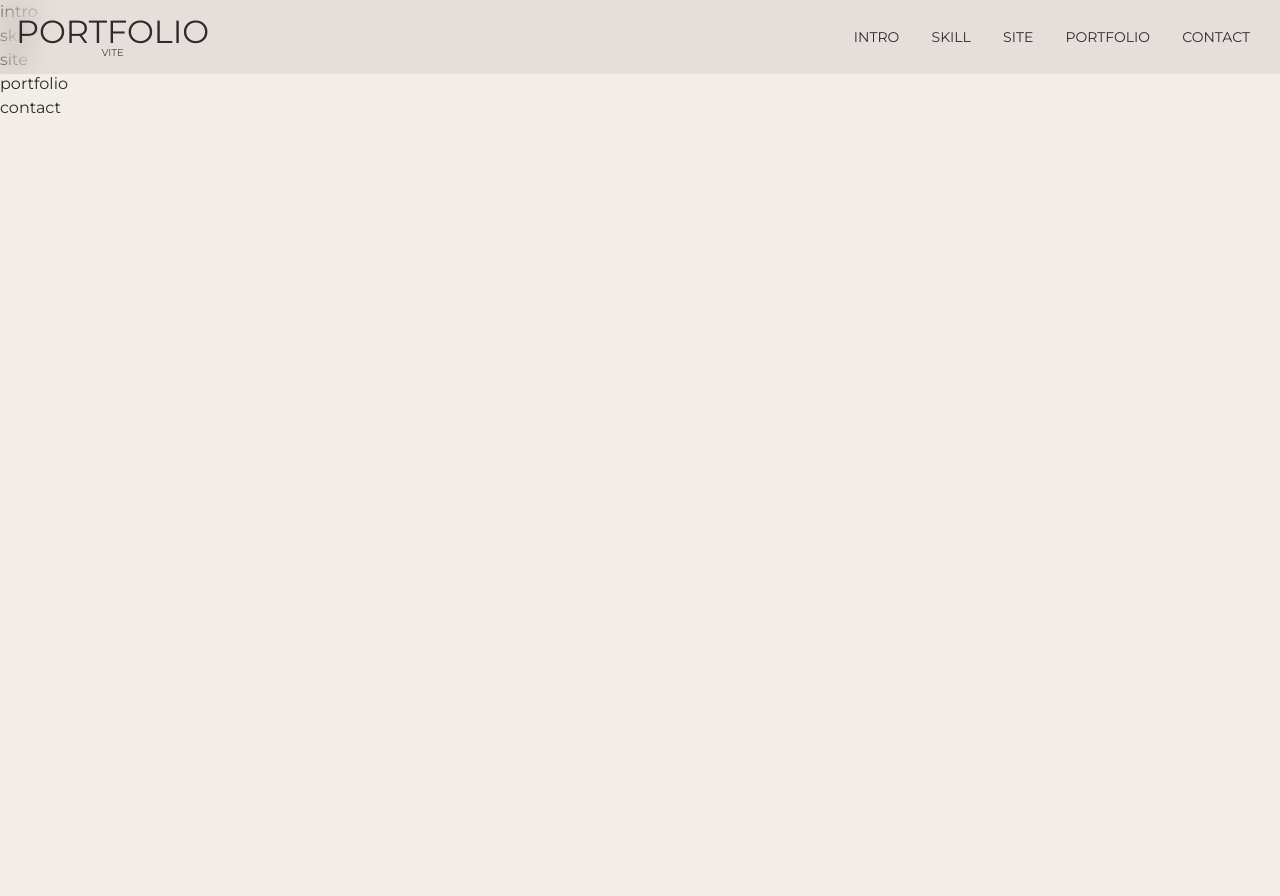
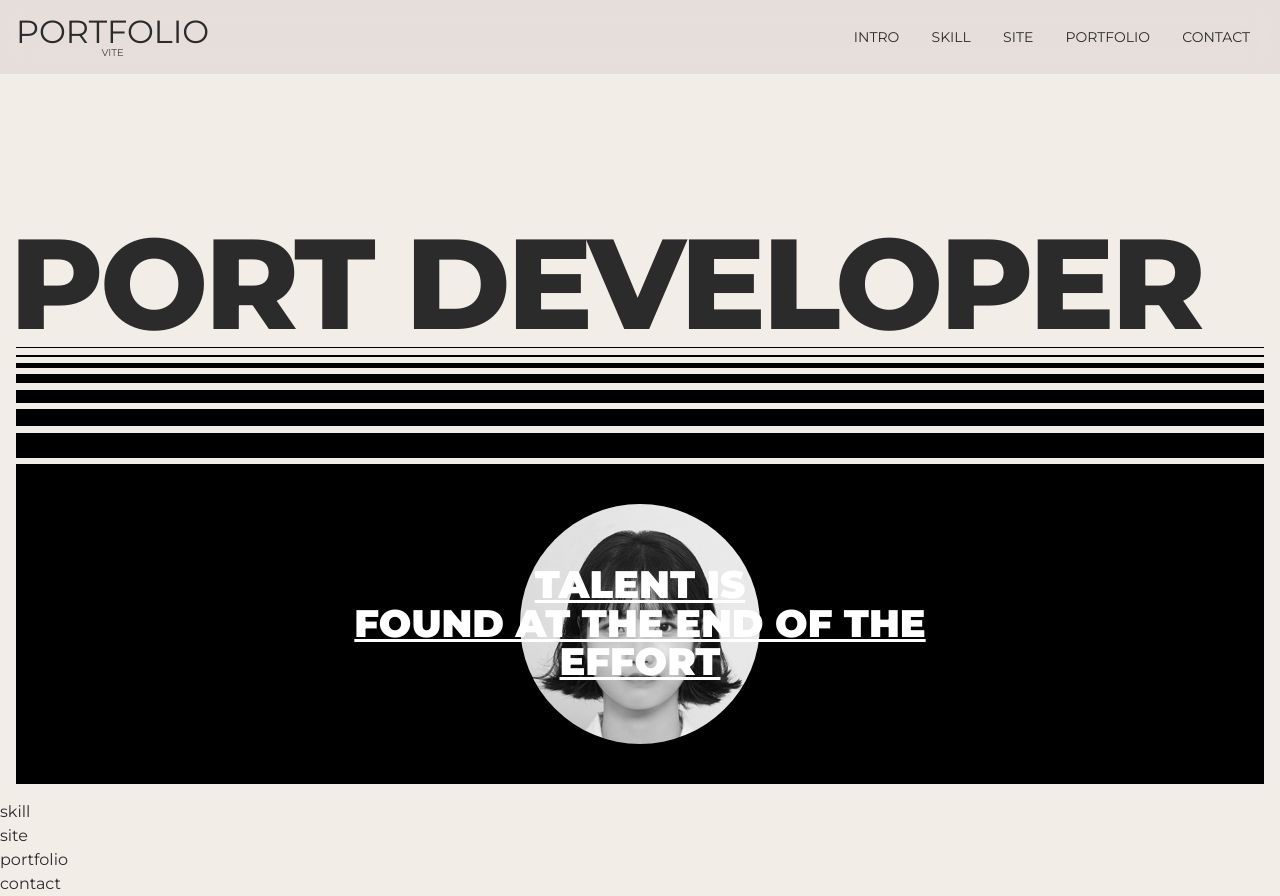
Before and after one commit to chois-boyoung/port2023-vite, a website built with Vite: page port2023-vite/src/index.html in a window 1280 px wide. Before the commit the page ends 800 px from the top, so only its background shows below. Built offline with nearby package versions, Linux system fonts and the light colour scheme; a small style sheet from the web is missing; a web font is replaced by a local one.

Commit message:
소개영역 완료

```diff
--- a/port2023-vite/src/assets/css/section/intro.css
+++ b/port2023-vite/src/assets/css/section/intro.css
@@ -1,3 +1,149 @@
 #intro{
+    height: 100vh;
+}
 
+.intro__inner{
+    width: 100%;
+    height: 100%;
+    display: flex;
+    align-items: flex-start;
+    justify-content: flex-end;
+    flex-direction: column;
+    padding: 16px;
 }
+.intro__title{
+    font-size: 10vw;
+    text-transform: uppercase;
+    line-height: 1;
+    font-weight: 800;
+    white-space: nowrap;
+    text-indent: -0.5vw;
+    letter-spacing: -0.3vw;
+}
+
+.intro__text{
+    width: 100%;
+    height: 40vh;
+    background-color: var(--black);
+    color: var(--white);
+    align-items: center;
+    justify-content: center;
+    display: flex;
+    flex-direction: column;
+    position: relative;
+}
+
+.intro__text .text{
+    font-size: 3vw;
+    line-height: 1;
+    font-weight: 900;
+    text-transform: uppercase;
+    text-decoration: underline;
+    text-align: center;
+    position: relative;
+    z-index: 100;
+    transition: all 0.3s;
+    cursor: all-scroll;
+}
+
+.intro__text:hover .text{
+    opacity: 0;
+}
+
+.intro__text .img{
+    position: absolute;
+    left: 50%;
+    top: 50%;
+    transform: translate(-50%, -50%);
+    width: 30vh;
+    height: 30vh;
+    border-radius: 50%;
+    overflow: hidden;
+    filter: grayscale(100%);
+    transition: all 0.3s;
+}
+
+.intro__text:hover .img{
+    filter: grayscale(0);
+}
+
+.intro_lines{
+    width: 100%;
+}
+.intro_lines .line{
+    display: block;
+    width: 100%;
+    height: 1px;
+    background-color: var(--black);
+    margin-bottom: 0.5vw;
+}
+
+.intro_lines.bottom .line{
+    margin-top: 0.5vw;
+    margin-bottom: 0;
+    display: none;
+}
+
+.intro_lines .line:nth-child(1){
+    height: 1px;
+}
+.intro_lines .line:nth-child(2){
+    height: 2px;
+}
+.intro_lines .line:nth-child(3){
+    height: 5px;
+}
+.intro_lines .line:nth-child(4){
+    height: 9px;
+}
+.intro_lines .line:nth-child(5){
+    height: 13px;
+}
+.intro_lines .line:nth-child(6){
+    height: 17px;
+}
+.intro_lines .line:nth-child(7){
+    height: 25px;
+}
+
+
+.intro_lines.bottom .line:nth-child(7){
+    height: 1px;
+}
+.intro_lines.bottom .line:nth-child(6){
+    height: 2px;
+}
+.intro_lines.bottom .line:nth-child(5){
+    height: 5px;
+}
+.intro_lines.bottom .line:nth-child(4){
+    height: 9px;
+}
+.intro_lines.bottom .line:nth-child(3){
+    height: 13px;
+}
+.intro_lines.bottom .line:nth-child(2){
+    height: 17px;
+}
+.intro_lines.bottom .line:nth-child(1){
+    height: 25px;
+}
+
+@media (max-width: 800px){
+    .intro_lines.bottom .line{
+        display: block;
+    }
+    .intro__inner{
+        justify-content: center;
+    }
+
+    .intro__text .text{
+        font-size: 24px;
+    }
+}
+@media (max-width: 320px){
+
+    .intro__title{
+        display: none;
+    }
+}
--- a/port2023-vite/src/index.html
+++ b/port2023-vite/src/index.html
@@ -59,7 +59,40 @@
 
     <main id="main" role="main">
         <section id="intro">
-            intro
+            <div class="intro__inner">
+                <div class="intro__title">
+                    port developer
+                </div>
+                <div class="intro_lines" aria-hidden="true">
+                    <span class="line"></span>
+                    <span class="line"></span>
+                    <span class="line"></span>
+                    <span class="line"></span>
+                    <span class="line"></span>
+                    <span class="line"></span>
+                    <span class="line"></span>
+                </div>
+                <div class="intro__text">
+                    <div class="text">
+                        <div>talent is</div>
+                        <div>found at the end of the</div>
+                        <div>effort</div>
+                    </div>
+
+                    <div class="img">
+                        <img src="./assets/img/face.jpg" alt="about me">
+                    </div>
+                </div>
+                <div class="intro_lines bottom" aria-hidden="true">
+                    <span class="line"></span>
+                    <span class="line"></span>
+                    <span class="line"></span>
+                    <span class="line"></span>
+                    <span class="line"></span>
+                    <span class="line"></span>
+                    <span class="line"></span>
+                </div>
+            </div>
         </section>
         <!-- intro -->
 
```
Also changed, not shown: port2023-vite/src/assets/img/face.jpg (added).
